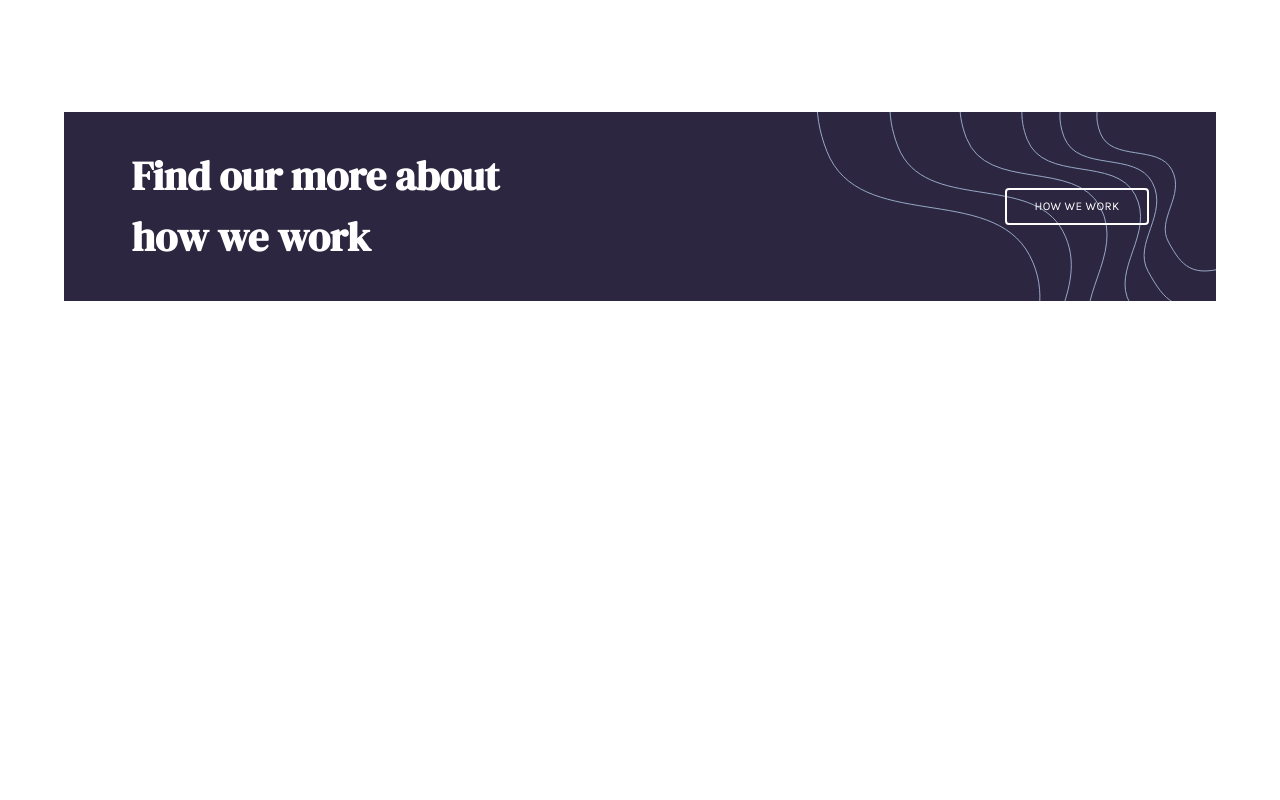
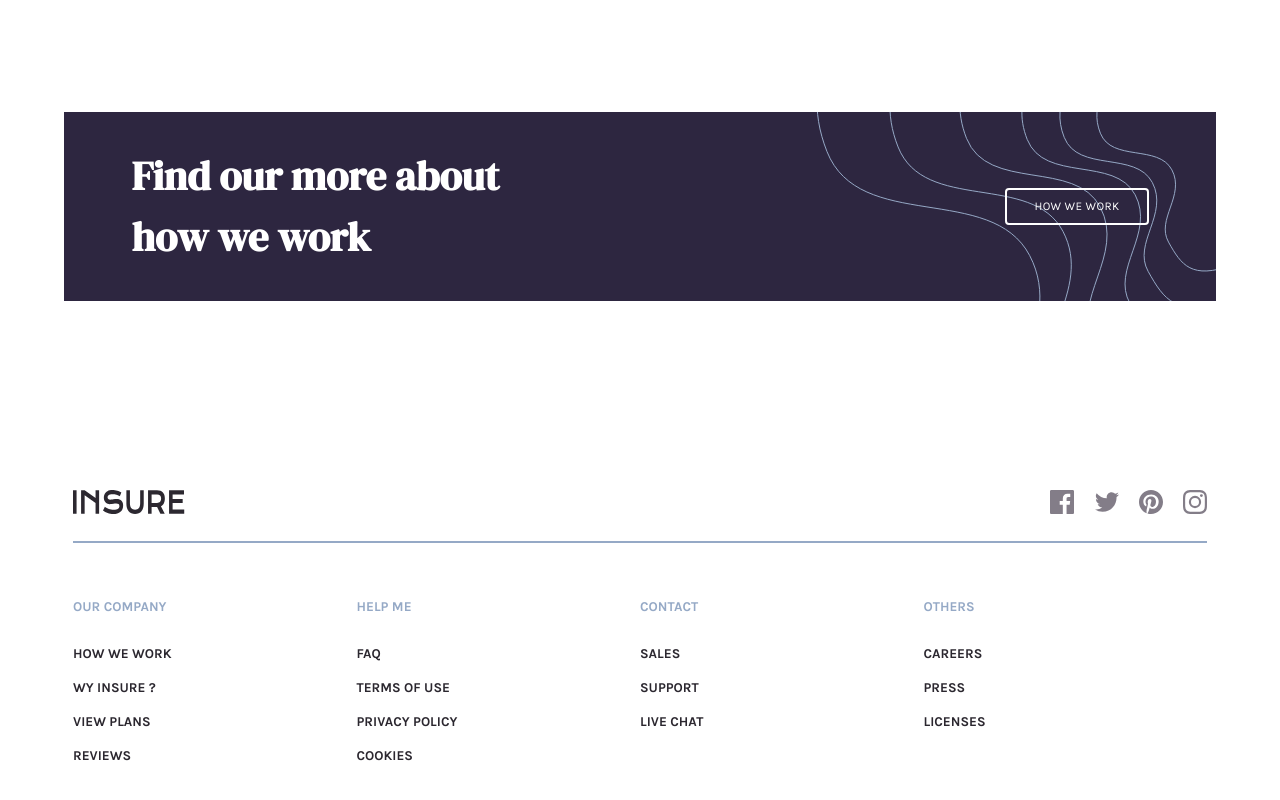
Before and after one commit to SouhailM07/fmc-insure-landing-page, a React (Vite) app: page / in a window 1280 px wide. Shown: the part 410-1210 px from the top of the page. Before the commit the page ends 800 px from the top, so only its background shows below. Built offline with nearby package versions, Linux system fonts and the light colour scheme.

Commit message:
[Footer] component checkpoint-md-lg

```diff
--- a/src/App.css
+++ b/src/App.css
@@ -13,7 +13,9 @@ body {
   @apply font-bold;
   font-family: "DM Serif Display" !important;
 }
-
+ul li {
+  @apply cursor-pointer;
+}
 * {
   transition: 0.3s;
 }
--- a/src/components/Footer/Footer.tsx
+++ b/src/components/Footer/Footer.tsx
@@ -1,4 +1,85 @@
 import "./footer.css";
+// mui
+import { Stack } from "@mui/material";
+// assets
+import facebook_logo from "/icon-facebook.svg";
+import twitter_logo from "/icon-twitter.svg";
+import pinterest_logo from "/icon-pinterest.svg";
+import instagram_logo from "/icon-instagram.svg";
+import footer_logo from "/logo.svg";
+
 export default function Footer() {
-  return <>Footer</>;
+  const socialLinks: string[] = [
+    facebook_logo,
+    twitter_logo,
+    pinterest_logo,
+    instagram_logo,
+  ];
+  interface arrOfLinks_type {
+    title: string;
+    links: string[];
+  }
+  const arrOfLinks: arrOfLinks_type[] = [
+    {
+      title: "OUR COMPANY",
+      links: ["HOW WE WORK", "WY INSURE ?", "VIEW PLANS", "REVIEWS"],
+    },
+    {
+      title: "HELP ME",
+      links: ["FAQ", "TERMS OF USE", "PRIVACY POLICY", "COOKIES"],
+    },
+    {
+      title: "CONTACT",
+      links: ["SALES", "SUPPORT", "LIVE CHAT"],
+    },
+    {
+      title: "OTHERS",
+      links: ["CAREERS", "PRESS", "LICENSES"],
+    },
+  ];
+  return (
+    <>
+      <footer className="mt-[10rem] py-[4rem]">
+        <article className="pb-[2rem] max-w-[84rem] flex justify-between mx-auto border-b-2 border-b-GrayishBlue">
+          <img src={footer_logo} alt="logo" />
+          <Stack
+            component="ul"
+            direction="row"
+            spacing="1.5rem"
+            className="items-center"
+          >
+            {socialLinks.map((e, i) => {
+              return (
+                <li key={i}>
+                  <img src={e} alt="logo" className="cursor-pointer" />
+                </li>
+              );
+            })}
+          </Stack>
+        </article>
+        <article
+          id="footer__s2"
+          className="max-w-[84rem] mx-auto mt-[4rem] font-bold"
+        >
+          {arrOfLinks.map((e, i) => {
+            return (
+              <section key={i}>
+                <h6 className="text-GrayishBlue mb-[2rem]">{e.title}</h6>
+                <Stack
+                  direction="column"
+                  component="ul"
+                  spacing="1rem"
+                  className="text-VeryDarkViolet"
+                >
+                  {e.links.map((item, index) => {
+                    return <li key={index}>{item}</li>;
+                  })}
+                </Stack>
+              </section>
+            );
+          })}
+        </article>
+      </footer>
+    </>
+  );
 }
--- a/src/components/Footer/footer.css
+++ b/src/components/Footer/footer.css
@@ -3,3 +3,8 @@
 @tailwind utilities;
 @layer components {
 }
+
+#footer__s2 {
+  @apply grid gap-y-[2rem];
+  grid-template-columns: repeat(auto-fit, minmax(13rem, 1fr));
+}
--- a/src/components/MyContainer/MyContainer.tsx
+++ b/src/components/MyContainer/MyContainer.tsx
@@ -2,7 +2,7 @@ import "./mycontainer.css";
 // mui
 import { Container } from "@mui/material";
 // components
-import { Navbar, Section1, Section2 } from "../../components";
+import { Navbar, Section1, Section2, Footer } from "../../components";
 
 export default function MyContainer() {
   return (
@@ -12,6 +12,7 @@ export default function MyContainer() {
         <Section1 />
         <Section2 />
       </Container>
+      <Footer />
     </>
   );
 }
```
